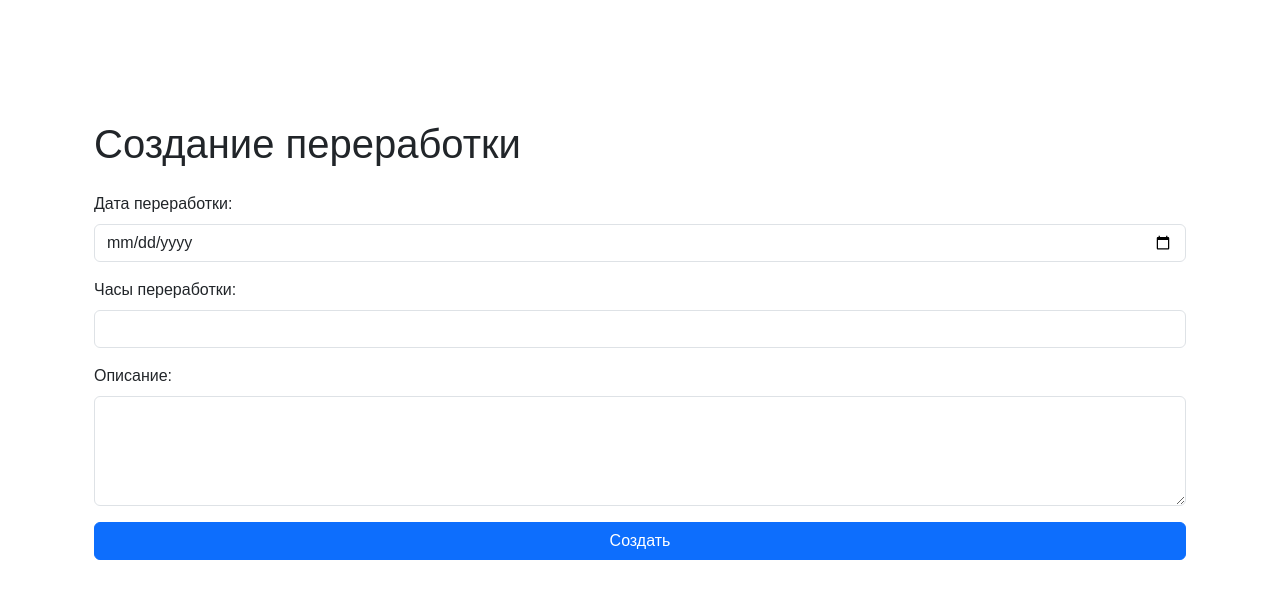
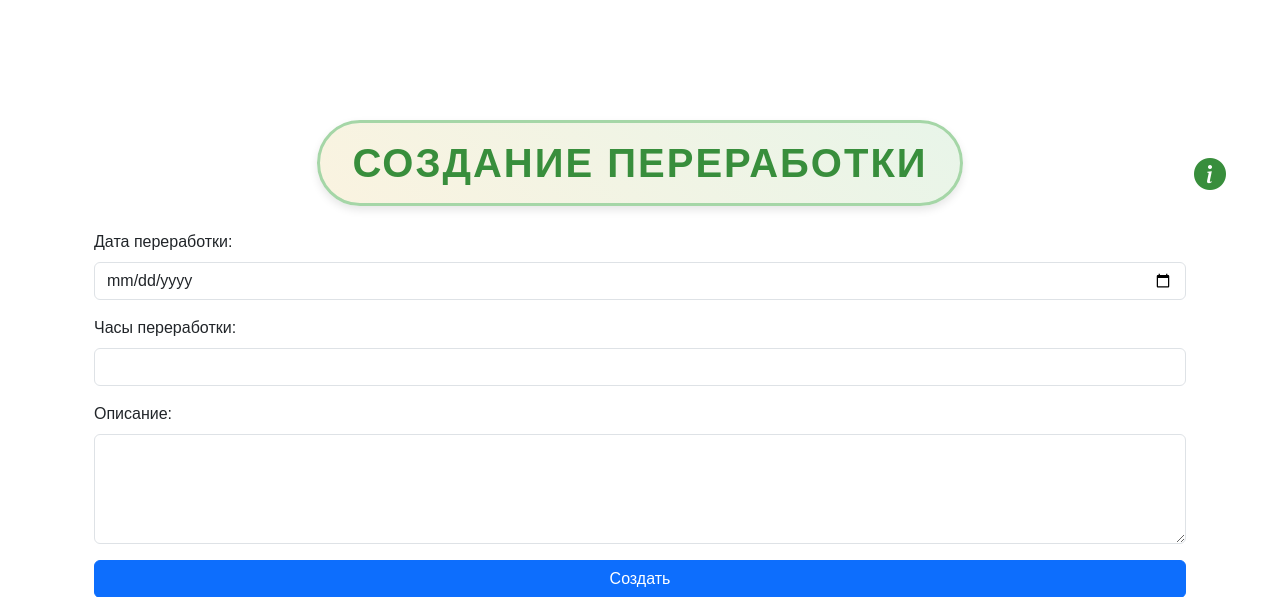
Before and after one commit to Koresh06/TimeKeep, a FastAPI app: template src/templates/overtimes/create.html in a window 1280 px wide. Shown: the top 597 px of the page. Run offline with FastAPI, Linux system fonts and the light colour scheme; the template is opened without the code that fills it, so the values that code supplies are empty; parts of the project's set-up code (start-up, migrations or seed data) failed here and were passed over.

Commit message:
informational explanation in the template creation ovetimes

```diff
--- a/src/static/css/overtimes/create.css
+++ b/src/static/css/overtimes/create.css
@@ -1,3 +1,24 @@
+.overtime-title {
+  font-size: 2.5rem; /* Размер шрифта */
+  font-weight: 600; /* Полужирное начертание */
+  color: #388E3C; /* Темно-зеленый цвет для текста */
+  text-align: center; /* Выравнивание по центру */
+  margin-bottom: 20px; /* Отступ снизу */
+  text-transform: uppercase; /* Преобразование в верхний регистр */
+  letter-spacing: 2px; /* Межбуквенный интервал */
+  transition: color 0.3s ease, transform 0.3s ease; /* Плавный переход */
+  border: 3px solid #A5D6A7; /* Светлый зеленый оттенок для рамки */
+  border-radius: 50px;
+  padding: 1rem 2rem; /* Отступ внутри заголовка */
+  background: linear-gradient(45deg, #FAF3E0, #E8F5E9); /* Кремовый и светлый зеленый */
+  box-shadow: 0 4px 8px rgba(0, 0, 0, 0.1); /* Легкая тень для объема */
+}
+
+.overtime-title:hover {
+  color: #1B5E20; /* Более темный зеленый при наведении */
+  transform: scale(1.05); /* Увеличение при наведении */
+}
+
 /* Стиль для алерта */
 .alert {
     position: fixed;
@@ -25,3 +46,31 @@
   .alert-error {
     background-color: #dc3545;
   }
+
+
+/* Позиционирование контейнера для заголовка и иконки */
+.d-flex {
+  position: relative;
+  align-items: center; /* Выравниваем по вертикали */
+  justify-content: center; /* Выравниваем по горизонтали */
+}
+
+/* Позиционирование иконки справа от названия */
+.info-icon-container {
+  position: absolute;
+  right: -40px;  /* Сдвигаем иконку вправо относительно контейнера */
+  font-size: 2rem; /* Уменьшаем размер иконки */
+  color: #388E3C; /* Зеленый цвет для иконки */
+  cursor: pointer;
+  text-align: right;
+  width: 40px;
+  height: 40px;
+  line-height: 40px;
+}
+
+/* Стиль для иконки при наведении */
+.info-icon-container i:hover {
+  color: #1B5E20;  /* Тёмно-зеленый цвет при наведении */
+  transform: scale(1.1); /* Легкое увеличение при наведении */
+  transition: transform 0.2s ease, color 0.2s ease; /* Плавный эффект */
+}
--- a/src/templates/base.html
+++ b/src/templates/base.html
@@ -5,6 +5,7 @@
     <meta charset="UTF-8">
     <meta name="viewport" content="width=device-width, initial-scale=1.0">
     <title>Тест</title>
+    <link rel="stylesheet" href="https://cdn.jsdelivr.net/npm/bootstrap-icons/font/bootstrap-icons.css">
     <link href="https://cdn.jsdelivr.net/npm/bootstrap@5.3.3/dist/css/bootstrap.min.css" rel="stylesheet">
     <link rel="stylesheet" href="{{ url_for('static', path='css/auth.css') }}">
     <link rel="stylesheet" href="{{ url_for('static', path='css/navbar.css') }}">
--- a/src/templates/overtimes/create.html
+++ b/src/templates/overtimes/create.html
@@ -1,13 +1,18 @@
 {% extends "base.html" %}
 
 {% block styles %}
-    <!-- Подключаем стили для страницы "Создание переработки" -->
     <link rel="stylesheet" href="{{ url_for('static', path='css/overtimes/create.css') }}">
 {% endblock %}
 
 {% block content %}
 <div class="container mt-6">
-    <h1 class="mb-4">Создание переработки</h1>
+    <div class="d-flex justify-content-center align-items-center">
+        <h1 class="mb-4 overtime-title">Создание переработки</h1>
+        <!-- Иконка для модального окна -->
+        <div class="info-icon-container ms-2">
+            <i class="bi bi-info-circle-fill" data-bs-toggle="modal" data-bs-target="#infoModal"></i>
+        </div>
+    </div>
 
     <!-- Показать успешный алерт, если есть сообщение -->
     {% if msg %}
@@ -62,4 +67,30 @@
         <button type="submit" class="btn btn-primary w-100">Создать</button>
     </form>
 </div>
+
+<!-- Модальное окно с пояснением -->
+<div class="modal fade" id="infoModal" tabindex="-1" aria-labelledby="infoModalLabel" aria-hidden="true">
+    <div class="modal-dialog">
+        <div class="modal-content">
+            <div class="modal-header">
+                <h5 class="modal-title" id="infoModalLabel">Как работает создание переработки</h5>
+                <button type="button" class="btn-close" data-bs-dismiss="modal" aria-label="Close"></button>
+            </div>
+            <div class="modal-body">
+                <p>Для создания переработки выберите дату, укажите количество часов, которое вы работали сверх нормы, и добавьте описание. После этого нажмите кнопку "Создать", чтобы сохранить информацию.</p>
+            </div>
+        </div>
+    </div>
+</div>
+
 {% endblock %}
+
+{% block scripts %}
+    <!-- Подключаем Bootstrap для тултипов -->
+    <script>
+        var tooltipTriggerList = [].slice.call(document.querySelectorAll('[data-bs-toggle="tooltip"]'));
+        tooltipTriggerList.forEach(function (tooltipTriggerEl) {
+            new bootstrap.Tooltip(tooltipTriggerEl);
+        });
+    </script>
+{% endblock %}
```
